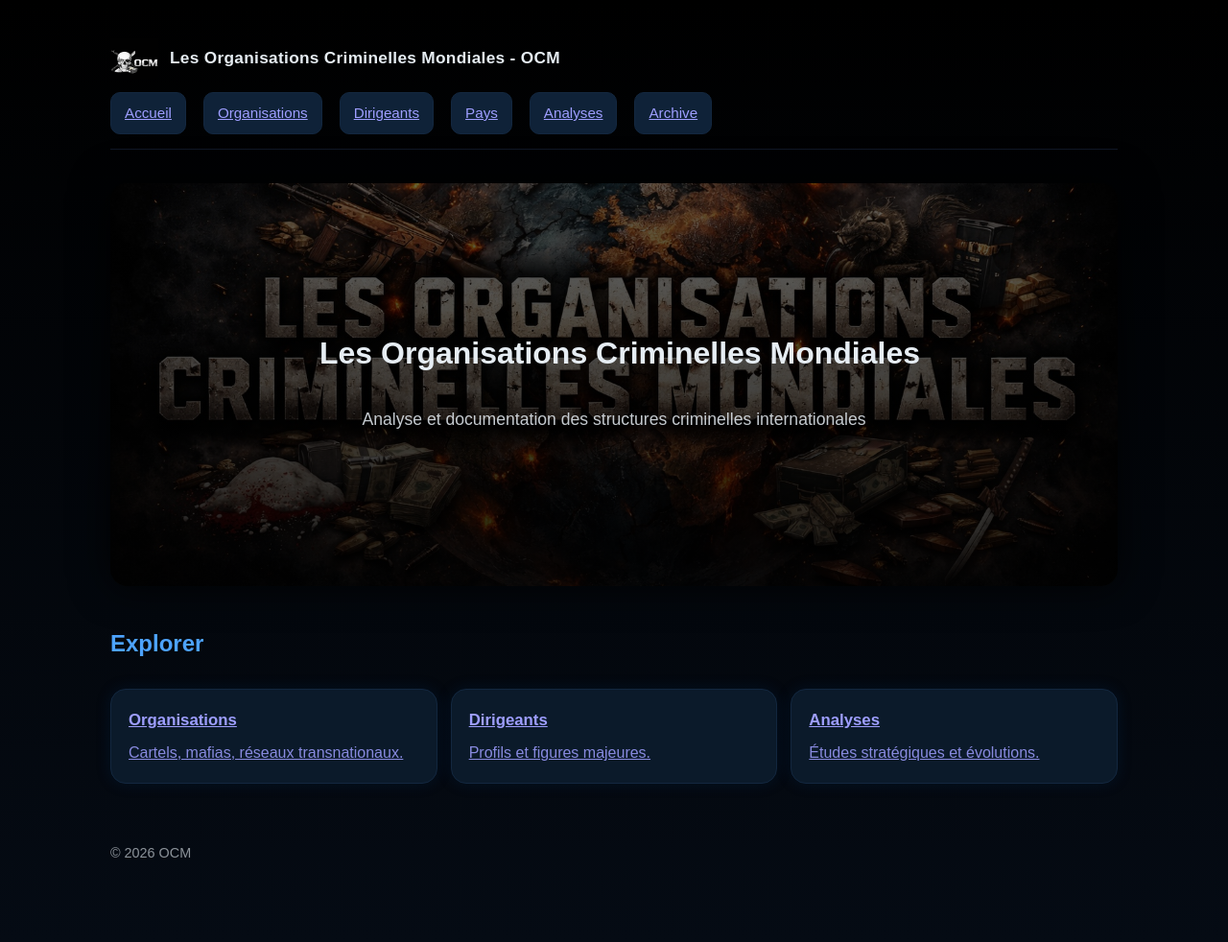
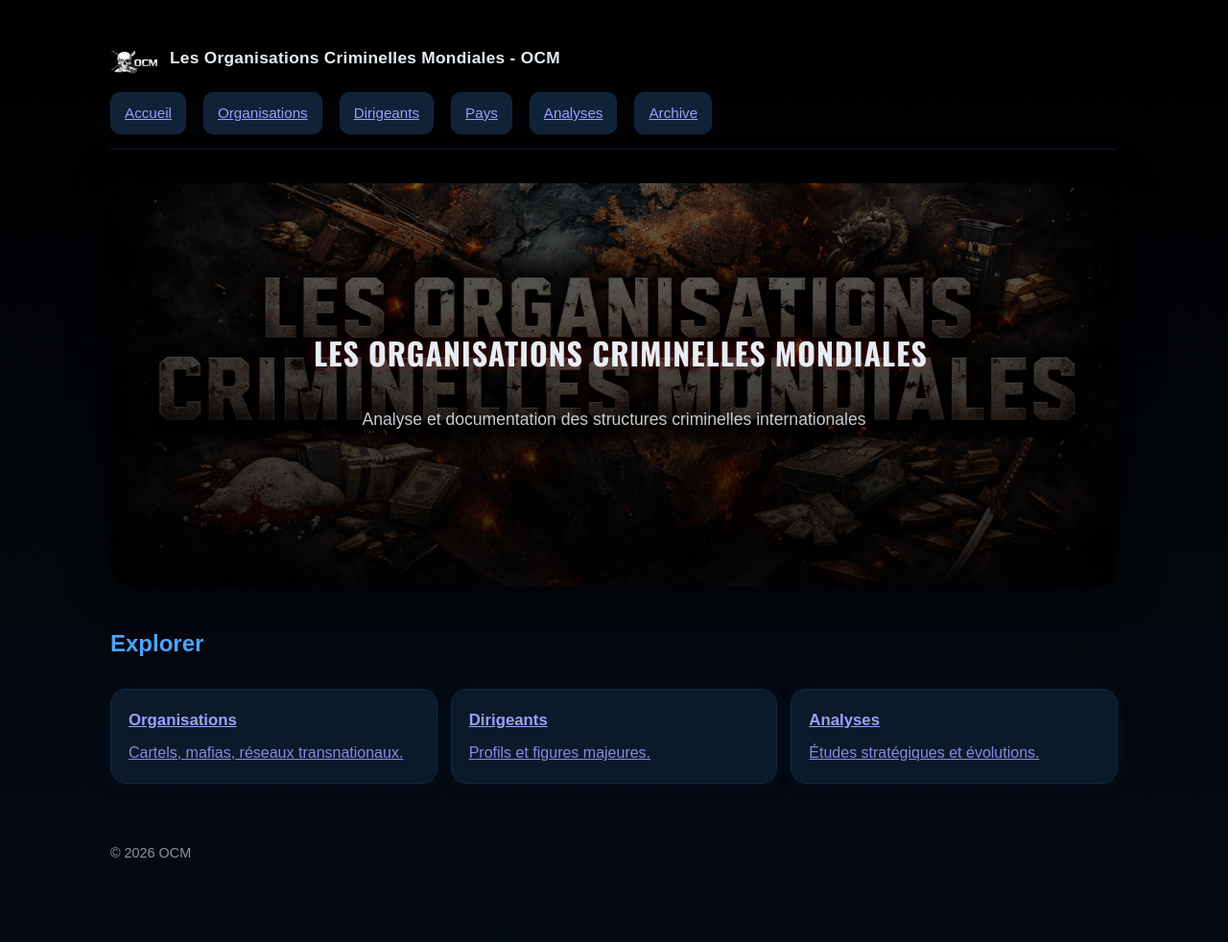
Before and after one commit to GEF67600/ocm, a Jekyll site: the page built from index.md, in a window 1280 px wide. Shown: the whole page at 96% size. Built offline with Jekyll 4.4.1, drawn with Linux system fonts in a browser that asks for light colours.

Commit message:
Enhance h1 styling with font and text shadow
Updated h1 styles and added Google Fonts import.

```diff
--- a/assets/css/style.css
+++ b/assets/css/style.css
@@ -1,3 +1,4 @@
+@import url('https://fonts.googleapis.com/css2?family=Oswald:wght@600;700&display=swap');
 :root{
   color-scheme: dark;
 }
@@ -20,9 +21,14 @@ main{
 
 /* Titres */
 h1{
-  font-size:1.8em;               /* plus petit qu’avant */
-  border-left:4px solid #990000; /* rouge profond */
-  padding-left:12px;
+  text-shadow: 0 0 12px rgba(180,20,30,0.4);
+  font-family: 'Oswald', Impact, sans-serif;
+  font-weight:700;
+  font-size:2.4em;
+  letter-spacing:1px;
+  text-transform:uppercase;
+  border-left:4px solid #b11226; /* rouge */
+  padding-left:14px;
   margin-top:10px;
 }
 
```
